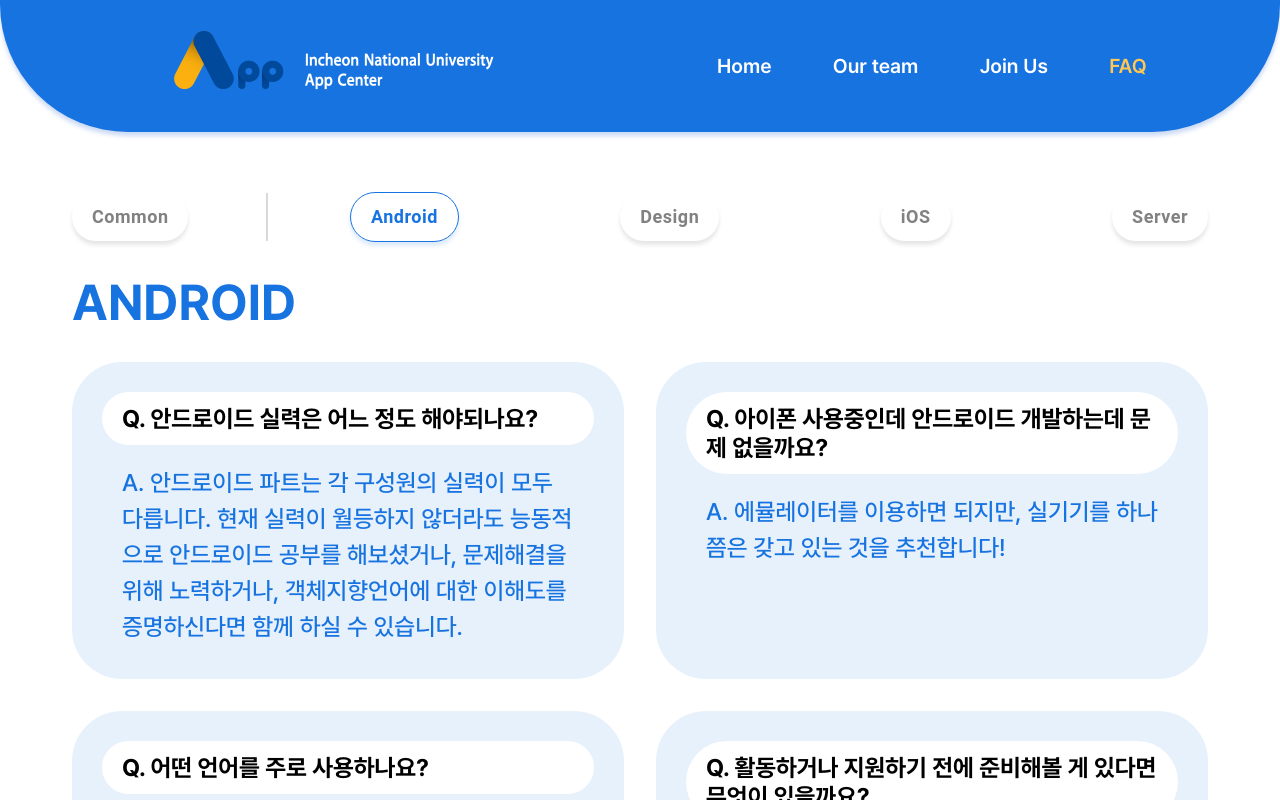
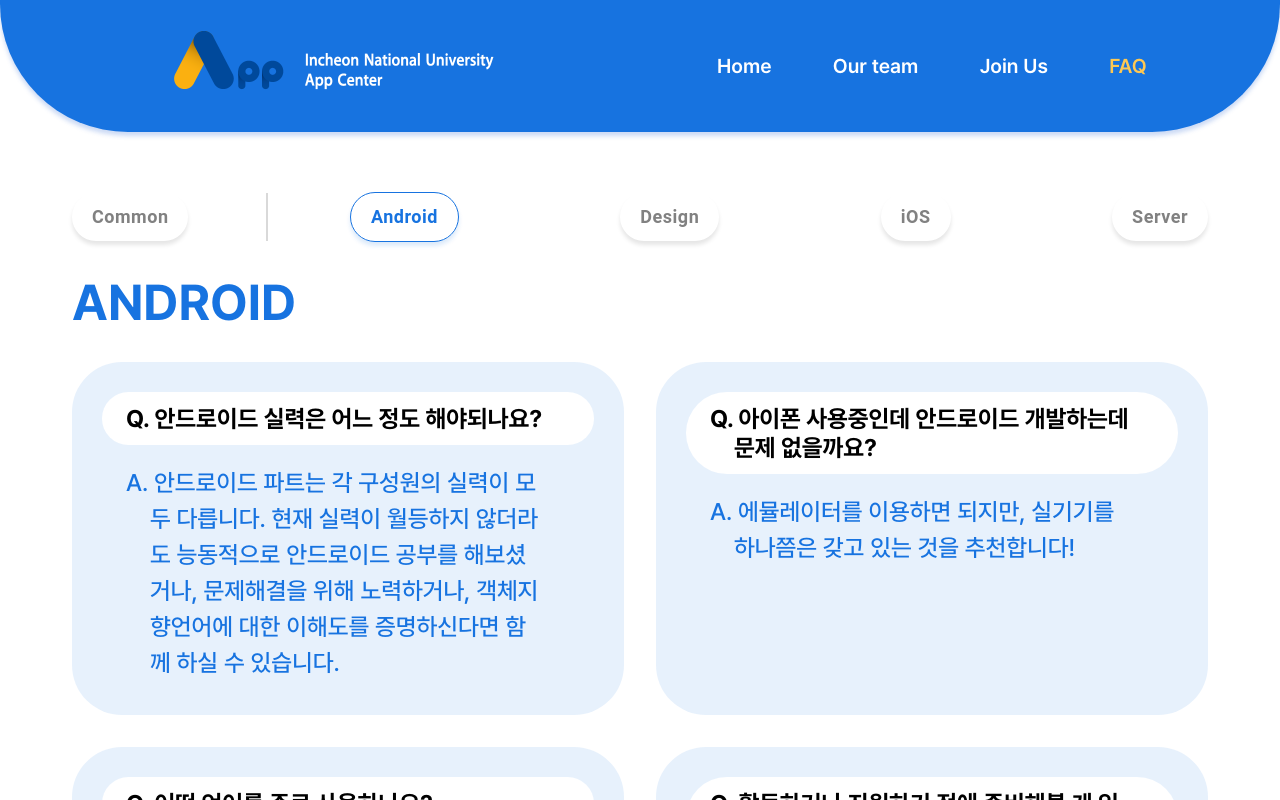
Before and after one commit to inu-appcenter/appcenter-homepage-renewal, a React (Create React App) app: page /appcenter-homepage-renewal/faq/android in a window 1280 px wide. Shown: the top 800 px of the page. Built offline with nearby package versions, Linux system fonts and the light colour scheme.

Commit message:
design: faq 질문 들여쓰기

```diff
--- a/src/container/faq/FAQDetailListContainer.js
+++ b/src/container/faq/FAQDetailListContainer.js
@@ -24,8 +24,8 @@ export function FAQDetailListContainer(){
                 {
                     faqList[pageInfo.partName].map((item,index) =>
                         <FAQDetailListItem key={index}>
-                            <p className="question">Q. {item.question}</p>
-                            <p className="answer">A. {item.answer}</p>
+                            <p className="question">{item.question}</p>
+                            <p className="answer">{item.answer}</p>
                         </FAQDetailListItem>
                     )
                 }
@@ -58,20 +58,29 @@ const FAQDetailListItem = styled.div`
   border-radius: 50px;
   background: rgba(23, 115, 224, 0.1);
   padding: 40px;
+  text-indent: -1em;
   .question {
     color: ${props => props.theme.color.black};
     font-weight: 700;
-    padding: 12px 20px;
+    padding: 12px 3rem;
     border-radius: 999px;
     background: ${props => props.theme.color.white};
     margin:0;
+    &::before {
+      content:'Q. ';
+      position: relative;
+    }
   }
   .answer {
     color: ${props => props.theme.color.primary};
     font-weight: 500;
-    padding: 4px 20px;
+    padding: 4px 3rem;
     margin:0;
     line-height: 1.5;
+    &::before {
+      content:'A. ';
+      position: relative;
+    }
   }
   font-size: ${props=>props.theme.fontSize.desktop.text};
   @media(max-width: 1800px) {
```
